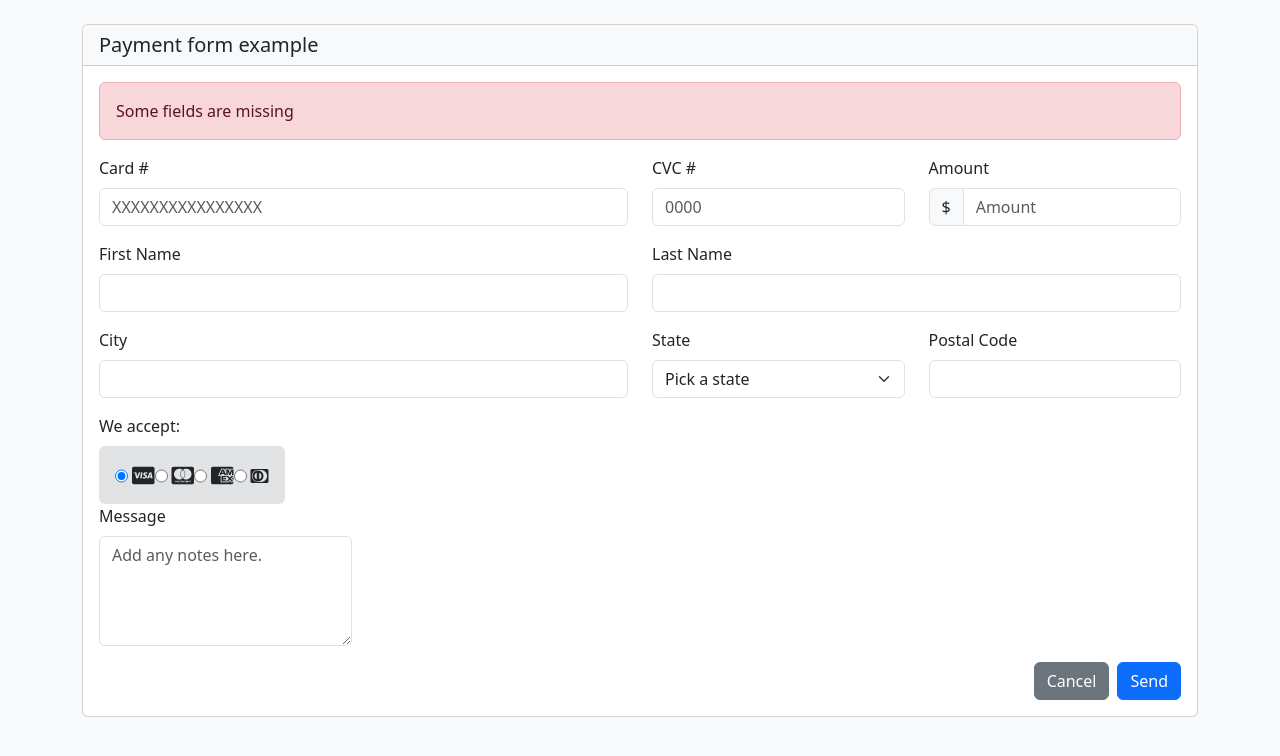
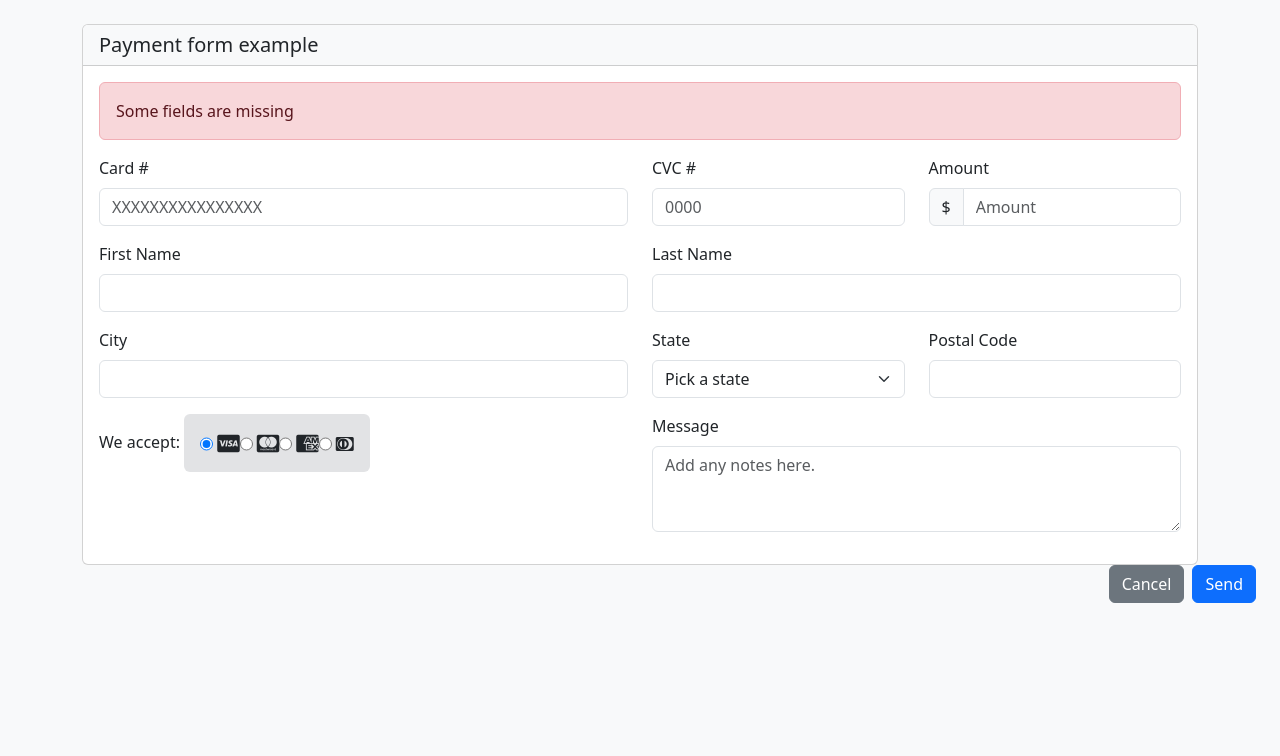
Before and after one commit to 4GeeksAcademy/monserratrebolledo-form-html, a plain HTML site: page index.html in a window 1280 px wide. Drawn offline with nearby package versions, Linux system fonts and the light colour scheme.

Commit message:
agrega index.html

```diff
--- a/index.html
+++ b/index.html
@@ -68,15 +68,14 @@
                         </div>
                     </div>
 
+
                     <div class="row mb-3">
-                        <div class="col col-md-6">
+                        <div class="col-md-6">
                             <label class="form-label">We accept:</label>
-                            <div class="row">
-                                <div class="col-md-8">
                             <div class="bg-secondary-subtle p-3 rounded d-inline-block">
                                 <div class="btn-group" role="group" aria-label="Payment options">
-                                            <input type="radio" class="mt-0 me-1" name="payment" id="visa"
-                                                autocomplete="off" checked>
+                                    <input type="radio" class="mt-0 me-1" name="payment" id="visa" autocomplete="off"
+                                        checked>
                                     <label class="form-check-label" for="visa"><i
                                             class="fab fa-cc-visa fa-lg"></i></label>
 
@@ -85,22 +84,22 @@
                                     <label class="form-check-label" for="mastercard"><i
                                             class="fab fa-cc-mastercard fa-lg"></i></label>
 
-                                            <input type="radio" class="mt-0 me-1" name="payment" id="amex"
-                                                autocomplete="off">
+                                    <input type="radio" class="mt-0 me-1" name="payment" id="amex" autocomplete="off">
                                     <label class="form-check-label" for="amex"><i
                                             class="fab fa-cc-amex fa-lg"></i></label>
 
-                                            <input type="radio" class="mt-0 me-1" name="payment" id="diners"
-                                                autocomplete="off">
+                                    <input type="radio" class="mt-0 me-1" name="payment" id="diners" autocomplete="off">
                                     <label class="form-check-label" for="diners"><i
                                             class="fab fa-cc-diners-club"></i></label>
                                 </div>
                             </div>
                         </div>
+
                         <div class="col-md-6">
                             <label for="message" class="form-label">Message</label>
-                                    <textarea class="form-control" id="message" rows="4"
+                            <textarea class="form-control" id="message" rows="3"
                                 placeholder="Add any notes here."></textarea>
+                        </div>
                     </div>
             </div>
         </div>
```
Lines whose indentation alone changed are shown as unchanged.
